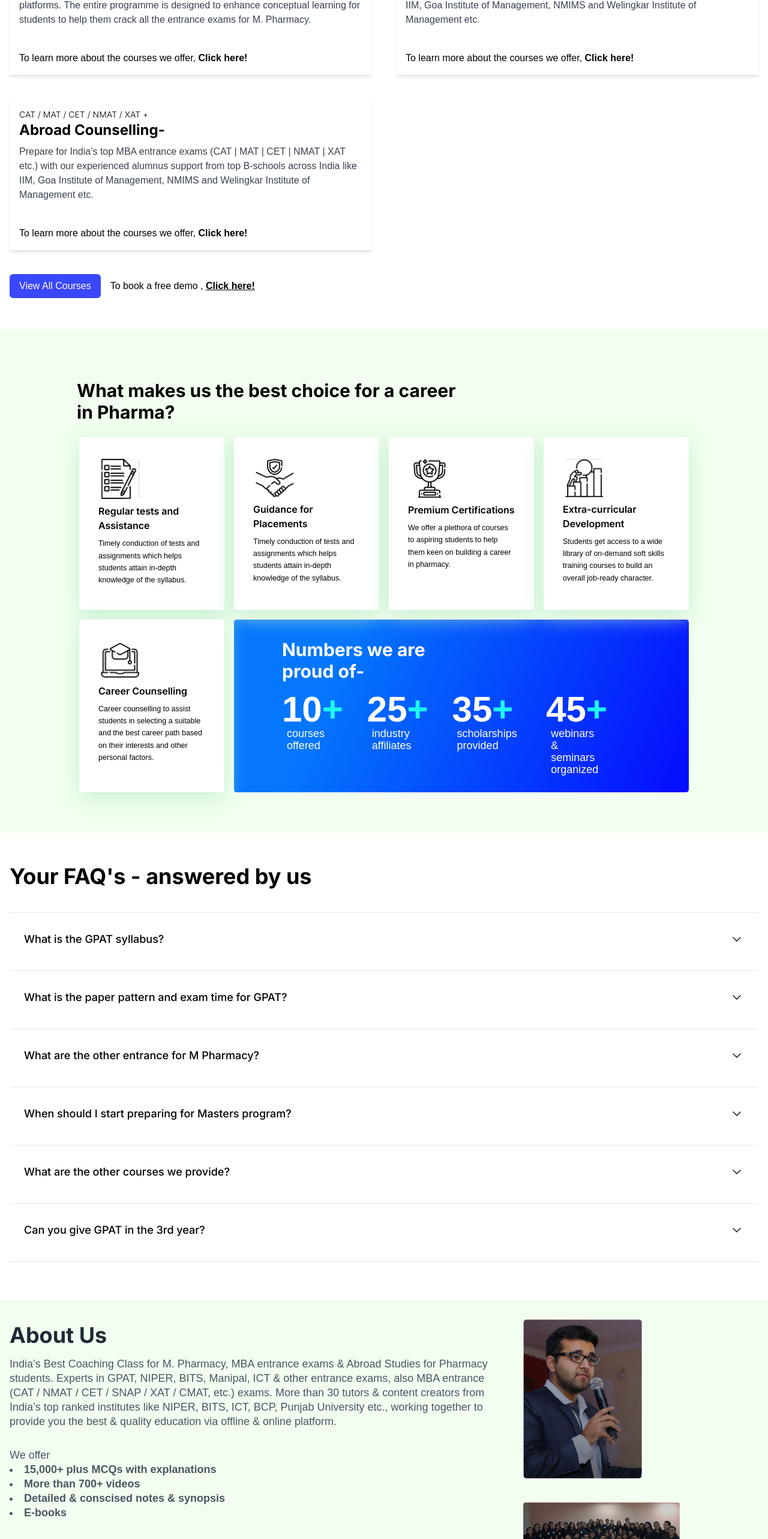
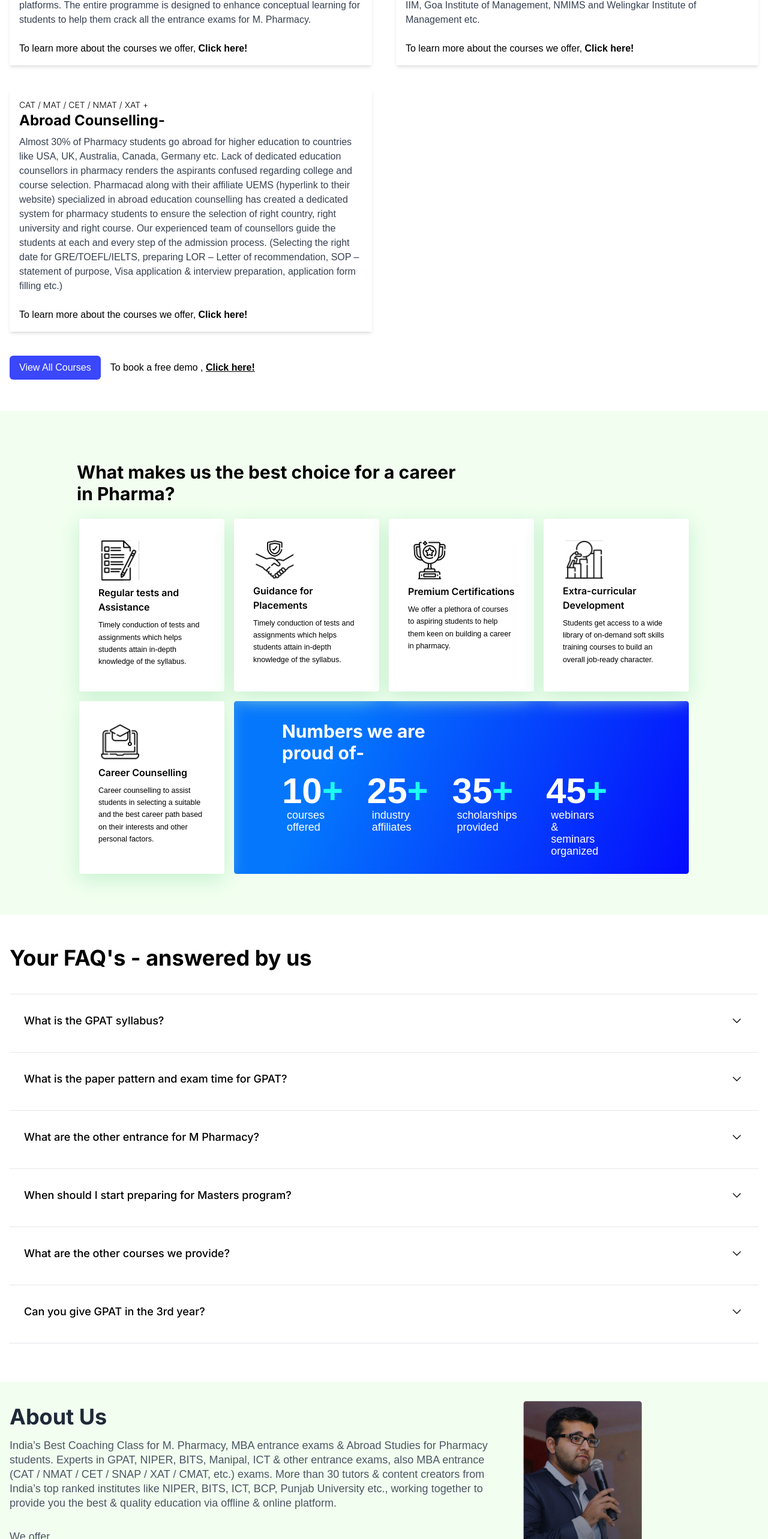
Before and after one commit to vibodhbhosure/Project-Pharmacad, a Next.js app: page / in a window 1280 px wide. Shown: the part 1464-4030 px from the top of the page at 60% size. Built offline with nearby package versions, Linux system fonts and the light colour scheme.

Commit message:
changes done suyog

```diff
--- a/src/components/about.jsx
+++ b/src/components/about.jsx
@@ -24,17 +24,15 @@ const About = () => {
             <p className="text-lg leading-6 text-gray-600 mt-8">We offer</p>
             <ul className="list-disc list-inside">
               <li className="font-semibold text-lg font-montserrat leading-6 text-gray-600 ">
-                15,000+ plus MCQs with explanations
+              Extensive guidance for GPAT NIPER and other entrance exams for Pharmacy
               </li>
               <li className="font-semibold text-lg font-montserrat leading-6 text-gray-600 ">
-                More than 700+ videos
+              Well structured course work for MBA aspirants
               </li>
               <li className="font-semibold text-lg font-montserrat leading-6 text-gray-600 ">
-                Detailed & conscised notes & synopsis
+              Industrial affiliations, training programs and certification courses to make students job ready
               </li>
-              <li className="font-semibold text-lg font-montserrat leading-6 text-gray-600 ">
-                E-books
-              </li>
+
             </ul>
             <p className="font-lg text-lg leading-6 font-montserrat text-gray-600 mt-11">
               Pharmacad also provides Industrial training, career counseling, B.
--- a/src/components/contact.jsx
+++ b/src/components/contact.jsx
@@ -61,7 +61,7 @@ const Contact = () => {
       <div className="text-black font-inter text-xl my-2 pb-2 lg:text-black lg:font-inter lg:text-lg sm:text-[##4F4F4F] flex flex-row">
         {" "}
         <span className="px-2">━━ </span>{" "}
-        <span> Reach out to us and start your path to success </span>
+        <span> Reach out to us and start your Pharma Journey. </span>
       </div>
       <div className="max-w-7xl w-full pl-8 rounded shadow-lg ">
         <div className="flex flex-col md:flex-row md:space-x-8">
--- a/src/components/coursesoffered.jsx
+++ b/src/components/coursesoffered.jsx
@@ -18,7 +18,10 @@ const CoursesOffered = () => {
       headiing: "CAT / MAT / CET / NMAT / XAT +",
       name: "Abroad Counselling-",
       description:
-        "Prepare for India’s top MBA entrance exams (CAT | MAT | CET | NMAT | XAT etc.) with our experienced alumnus support from top B-schools across India like IIM, Goa Institute of Management, NMIMS and Welingkar Institute of Management etc.",
+        "Almost 30% of Pharmacy students go abroad for higher education to countries like USA, UK, Australia, Canada, Germany etc.  Lack of dedicated education counsellors in pharmacy renders the aspirants confused regarding college and course selection. Pharmacad along with their affiliate UEMS (hyperlink to their website) specialized in abroad education counselling has created a dedicated system for pharmacy students to ensure the selection of right country, right university and right course. Our experienced team of counsellors guide the students at each and every step of the admission process. (Selecting the right date for GRE/TOEFL/IELTS, preparing LOR – Letter of recommendation, SOP – statement of purpose, Visa application & interview preparation, application form filling etc.)",
+
+
+
     },
   ];
 
@@ -46,7 +49,7 @@ const CoursesOffered = () => {
               To learn more about the courses we offer,&nbsp;
               <Link
                 href="/courses"
-                className="text-black font-semibold font-raleway mt-4 inline-block"
+                className="text-black font-semibold font-raleway inline-block"
               >
                 Click here!
               </Link>
```
Also changed, not shown: 1 other file (tests, documents, lock files or other folders).
